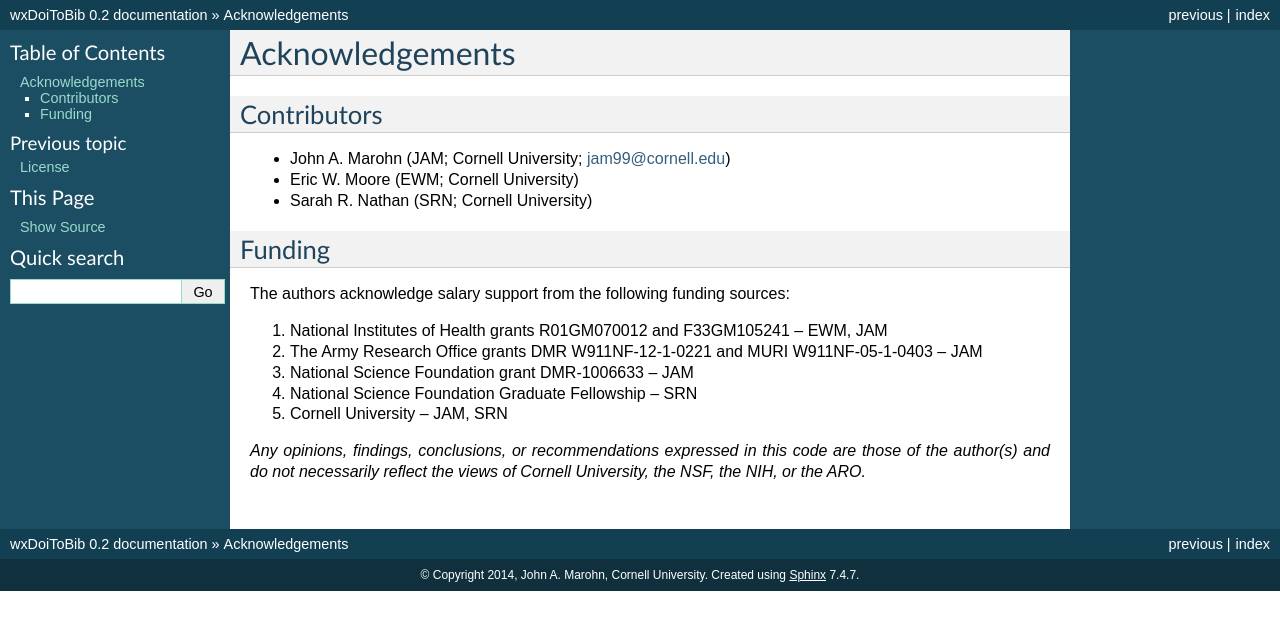
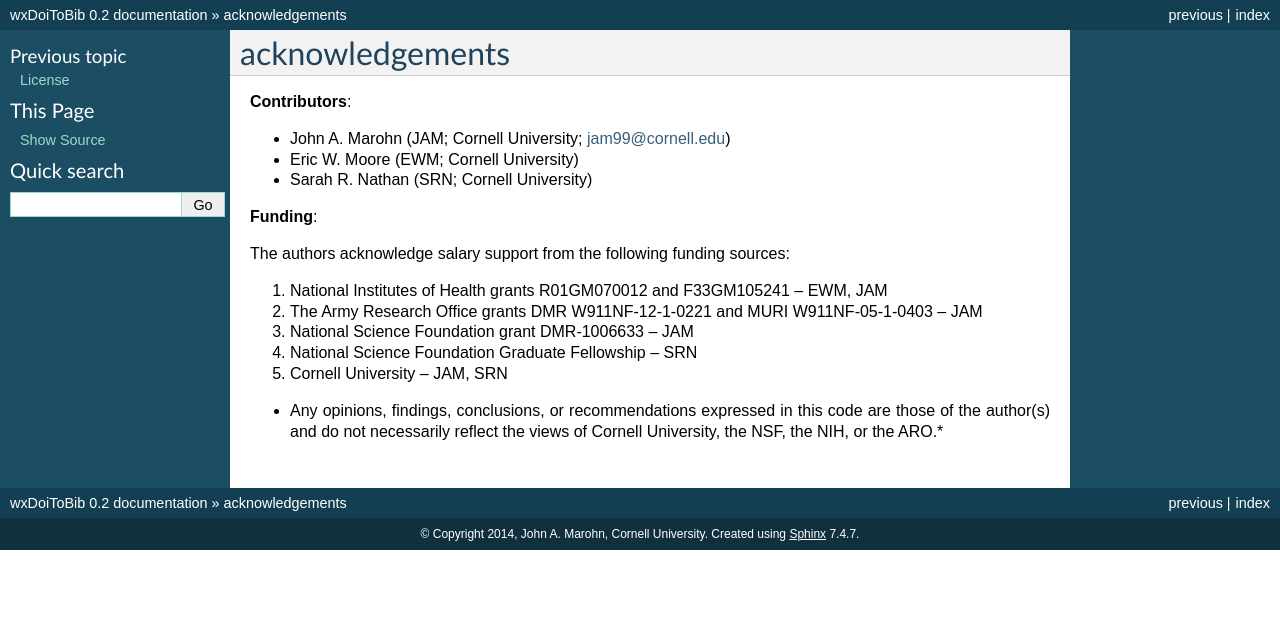
Before and after one commit to JohnMarohn/FreqDemod, a Sphinx documentation site: the page built from docs/acknow.rst, in a window 1280 px wide. Shown: the top 630 px of the page. Built offline with Sphinx 7.4.7, drawn with Linux system fonts in a browser that asks for light colours.

Commit message:
Tweak documentation

```diff
--- a/docs/acknow.rst
+++ b/docs/acknow.rst
@@ -1,8 +1,7 @@
-Acknowledgements
+acknowledgements
 ================
 
-Contributors
-------------
+**Contributors**:
 
 * John A. Marohn (JAM; Cornell University; `jam99@cornell.edu <mailto:jam99@cornell.edu>`__)
 
@@ -10,8 +9,7 @@ Contributors
 
 * Sarah R. Nathan (SRN; Cornell University)
 
-Funding
--------
+**Funding**:
 
 The authors acknowledge salary support from the following funding sources:
 
@@ -25,4 +23,4 @@ The authors acknowledge salary support from the following funding sources:
 
 #. Cornell University -- JAM, SRN
 
-*Any opinions, findings, conclusions, or recommendations expressed in this code are those of the author(s) and do not necessarily reflect the views of Cornell University, the NSF, the NIH, or the ARO.*
+* Any opinions, findings, conclusions, or recommendations expressed in this code are those of the author(s) and do not necessarily reflect the views of Cornell University, the NSF, the NIH, or the ARO.*
--- a/docs/develop.rst
+++ b/docs/develop.rst
@@ -1,4 +1,4 @@
-Development Notes
-=================
+development
+===========
 
 * http://www.jeffknupp.com/blog/2013/08/16/open-sourcing-a-python-project-the-right-way/
--- a/docs/intro.rst
+++ b/docs/intro.rst
@@ -1,4 +1,4 @@
-Introduction
+introduction
 ============
 
 The purpose of this module is to
--- a/docs/quickstart.rst
+++ b/docs/quickstart.rst
@@ -1,6 +1,8 @@
-Quickstart
+quickstart
 ==========
 
 * **freqdemod-quickstart-1** [:download:`open html <../freqdemod/docs/freqdemod-quickstart-1.html>`].  Here we apply ``freqdemod`` to a noiseless sine-wave oscillation, obtaining phase *vs* time data from oscillation amplitude *vs* time data. We fit the phase *vs* time data to a line and obtain a slope that with the known frequency of the sine wave to six decimal places.
 
 * **freqdemod-quickstart-2** [:download:`open html <../freqdemod/docs/freqdemod-quickstart-2.html>`].  We generate a frequency-modulated sine-wave signal and use ``freqdemod`` to recover the signal's time-dependent frequency.  Develop a fast curve fitting algorithm.
+
+* **freqdemod-quickstart-3** [:download:`open html <../freqdemod/docs/freqdemod-quickstart-3.html>`].  We use ``freqdemod``'s ``fit()`` function to recover transient frequency chenges in two frequency-modulated sine-wave signals (1) a signal that we generate here and (2) a signal generated experimentally by Sarah Nathan in a scanning Kelvin probe force microscope experiment.
```
